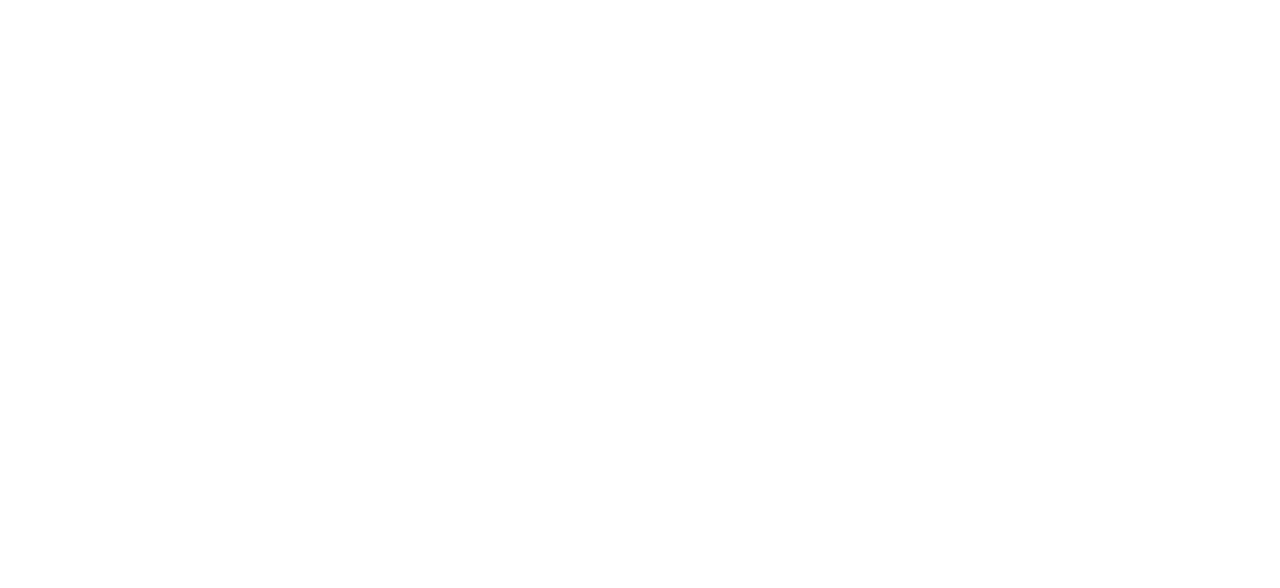
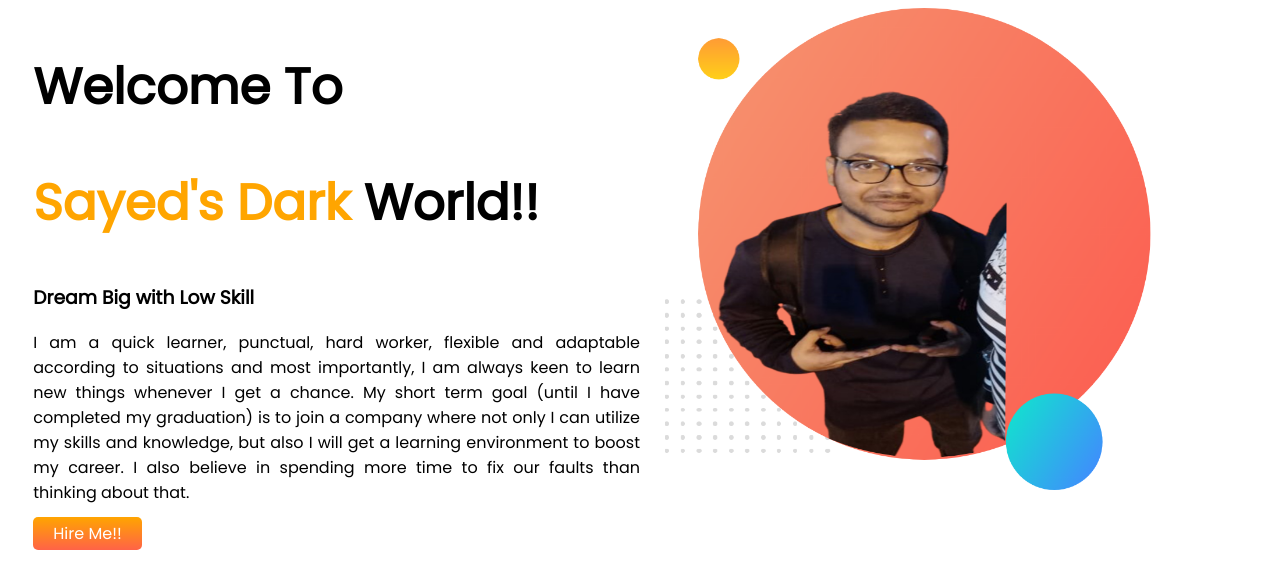
Before and after one commit to Sayed049/developer-portfolio, a plain HTML site: page index.html in a window 1280 px wide. Drawn offline with Linux system fonts and the light colour scheme.

Commit message:
first segment

```diff
--- a/index.html
+++ b/index.html
@@ -1,14 +1,39 @@
 <!DOCTYPE html>
 <html lang="en">
+
 <head>
     <meta charset="UTF-8">
     <meta http-equiv="X-UA-Compatible" content="IE=edge">
     <meta name="viewport" content="width=device-width, initial-scale=1.0">
     <title>Sayed's Portfolio</title>
     <link rel="stylesheet" href="style.css">
+    <link rel="preconnect" href="https://fonts.googleapis.com">
+    <link rel="preconnect" href="https://fonts.gstatic.com" crossorigin>
+    <link href="https://fonts.googleapis.com/css2?family=Poppins&display=swap" rel="stylesheet">
     <link rel="shortcut icon" href="portfolio.png" type="image/x-icon">
 </head>
+
 <body>
+    <section>
+        <div class="rr">
+            <h1>Welcome To</h1>
+            <h1><span class="specific">Sayed's Dark</span> World!!</h1>
+            <h3>Dream Big with Low Skill</h3>
+            <p>I am a quick learner, punctual, hard worker, flexible and adaptable according to situations and most
+                importantly, I am always keen to learn new things whenever I get a chance. My short term goal (until I
+                have
+                completed my graduation) is to join a company where not only I can utilize my skills and knowledge, but
+                also
+                I will get a learning environment to boost my career. I also believe in spending more time to fix our
+                faults
+                than thinking about that.</p>
+            <a class="add-color" target="blank" href="https://www.linkedin.com/in/sayed-hasan-89a6111a9/">Hire Me!!</a>
+        </div>
+        <div class="rr">
+            <img src="images/sayed1.png" alt="">
+        </div>
+    </section>
 
 </body>
+
 </html>
--- a/style.css
+++ b/style.css
@@ -0,0 +1,30 @@
+body{
+    font-family: 'Poppins', sans-serif;
+}
+h1{
+    font-size: 50px;
+}
+.specific{
+    color: orange;
+}
+section{
+    display: flex;
+}
+.rr{
+    width: 50%;
+    padding-left: 2%;
+}
+.rr img{
+    width: 80%;
+}
+p{
+    text-align: justify;
+}
+.add-color{
+    text-decoration: none;
+    background-image: linear-gradient(orange, tomato);
+    color: white;
+    font-weight: 500;
+    padding: 5px 20px;
+    border-radius: 5px;
+}
```
Also changed, not shown: images/dream-bg.png (added), images/exp-bg.png (added), images/jhankar.png (added), images/jhankar2.png (added), images/my-bg.png (added), images/my-bg2.png (added), images/sayed1.png (added), images/sayed2.png (added), images/top-banner.png (added), 7 other files.
